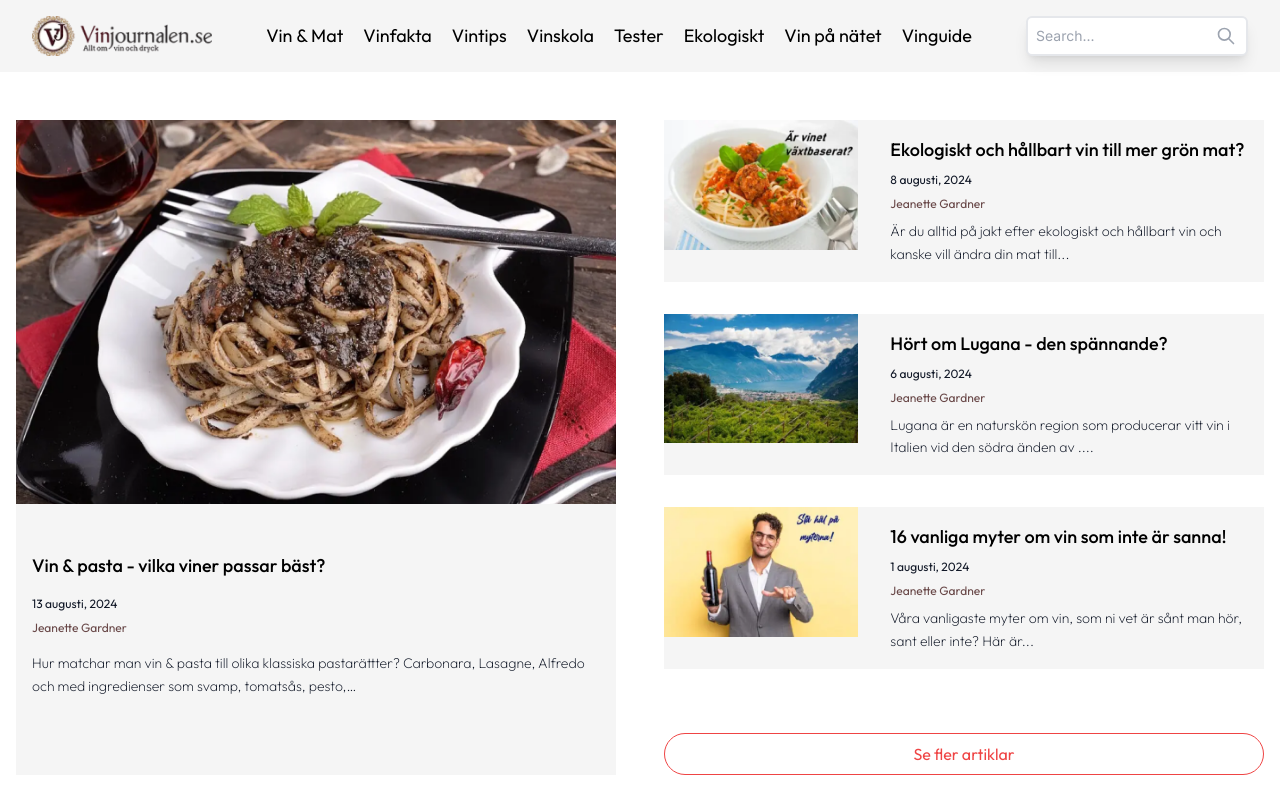
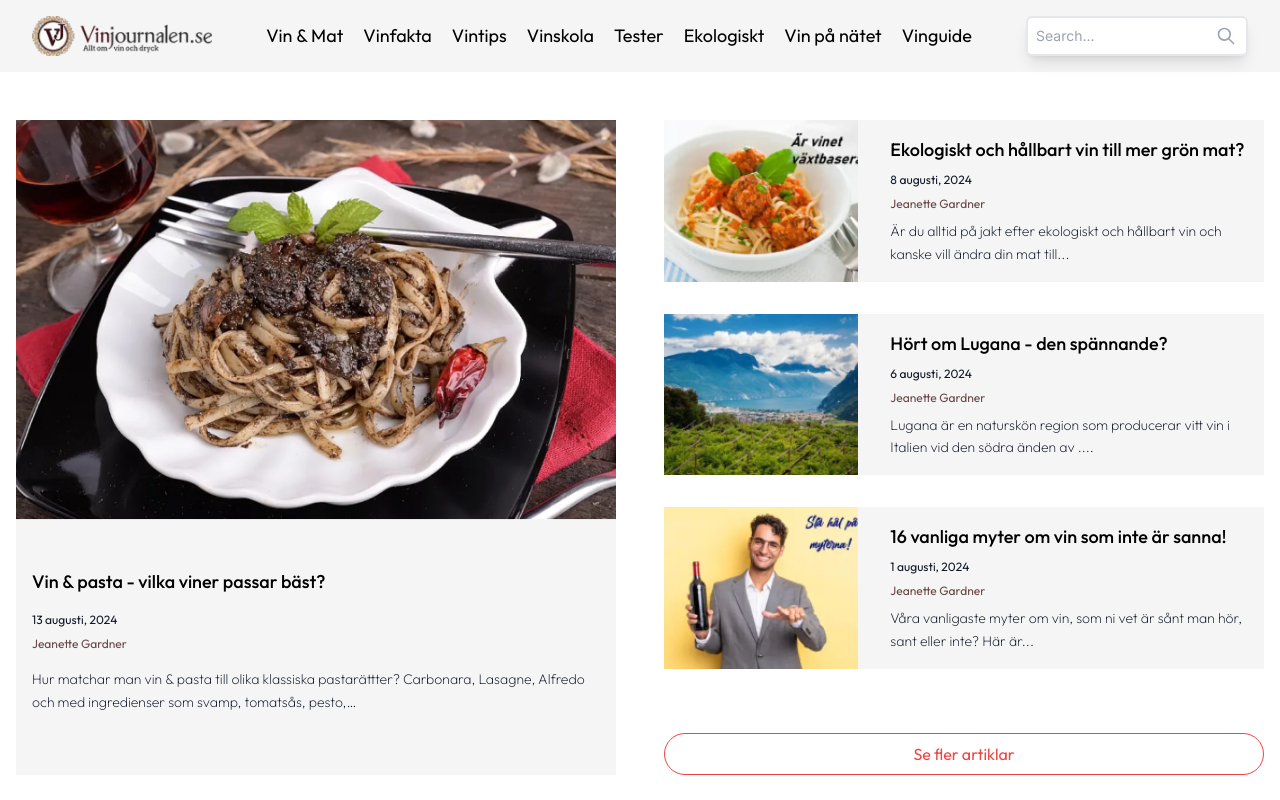
Before and after one commit to webramesh/headless-VJ, a Next.js app: page / in a window 1280 px wide. Shown: the top 800 px of the page. Built offline with nearby package versions, Linux system fonts and the light colour scheme; what tailwind-hamburgers would draw is missing.

Commit message:
Added redirect at info  and fixed hero image

```diff
--- a/src/app/Components/Hero.jsx
+++ b/src/app/Components/Hero.jsx
@@ -11,8 +11,18 @@ const Hero = () => {
       <div className="flex flex-col lg:flex-row gap-8 lg:gap-12">
         {/* Main Article */}
         <div className="w-full lg:w-1/2 bg-[#f5f5f5] overflow-hidden">
-          <div className="relative h-48 sm:h-64 md:h-96">
-            <Image src={pasta} alt="Vin & pasta" className="object-cover h-full w-full" />
+          <div className="relative w-full">
+            {/* Image container with responsive padding */}
+            <div className="relative w-full h-0 pb-[66.67%] sm:pb-[50%] lg:pb-[66.67%]">
+              <Image
+                src={pasta}
+                alt="Vin & pasta"
+                layout="fill"
+                objectFit="cover"
+                objectPosition="center"
+                className="sm:object-contain lg:object-cover"
+              />
+            </div>
           </div>
           <div className="p-4">
             <h2 className="font-outfit font-medium text-black text-lg mt-4 sm:mt-8">
@@ -37,7 +47,7 @@ const Hero = () => {
           {/* Ekologiskt Article */}
           <div className="flex flex-col sm:flex-row gap-4 bg-[#f5f5f5] overflow-hidden">
             <div className="relative h-48 sm:h-auto sm:w-1/3">
-              <Image src={ekologiskt} alt="Ekologiskt" className="object-cover w-full h-full sm:h-auto" />
+              <Image src={ekologiskt} alt="Ekologiskt" layout="fill" objectFit="cover" />
             </div>
             <div className="p-4 sm:w-2/3">
               <h3 className="font-outfit font-medium text-black text-lg">
@@ -58,7 +68,7 @@ const Hero = () => {
           {/* Lugana Article */}
           <div className="flex flex-col sm:flex-row gap-4 bg-[#f5f5f5] overflow-hidden">
             <div className="relative h-48 sm:h-auto sm:w-1/3">
-              <Image src={lugana} alt="Lugana" className="object-cover w-full h-full sm:h-auto"/>
+              <Image src={lugana} alt="Lugana" layout="fill" objectFit="cover" />
             </div>
             <div className="p-4 sm:w-2/3">
               <h3 className="font-outfit font-medium text-black text-lg">
@@ -77,9 +87,9 @@ const Hero = () => {
           </div>
 
           {/* Vanliga Article */}
-          <div className="flex flex-col sm:flex-row gap-4 bg-[#f5f5f5]  overflow-hidden">
+          <div className="flex flex-col sm:flex-row gap-4 bg-[#f5f5f5] overflow-hidden">
             <div className="relative h-48 sm:h-auto sm:w-1/3">
-              <Image src={vanliga} alt="Vanliga" className="object-cover w-full h-full sm:h-auto" />
+              <Image src={vanliga} alt="Vanliga" layout="fill" objectFit="cover" />
             </div>
             <div className="p-4 sm:w-2/3">
               <h3 className="font-outfit font-medium text-black text-lg">
--- a/src/app/Components/Info.jsx
+++ b/src/app/Components/Info.jsx
@@ -3,25 +3,24 @@ import Accordion from "./Accordion";
 import Image from "next/image";
 import winetourismlogo from "@/public/winetourism.png";
 import { FontAwesomeIcon } from "@fortawesome/react-fontawesome";
-import { faArrowUpRight } from "@fortawesome/free-solid-svg-icons";
+import { faArrowRight } from "@fortawesome/free-solid-svg-icons";
 
 const Info = () => {
   return (
-    <div className=" container mx-auto">
-      <div className=" mt-4 mx-4 flex flex-col gap-4 md:flex-row md:mt-14 md:ml-12 md:gap-14">
+    <div className="container mx-auto">
+      <div className="mt-4 mx-4 flex flex-col gap-4 md:flex-row md:mt-14 md:ml-12 md:gap-14">
         <div className="w-full md:w-[64%] flex flex-col">
-          <h1 className="font-outfit font-medium text-2xl text-black tracking-normal ">
+          <h1 className="font-outfit font-medium text-2xl text-black tracking-normal">
             Ett vinmagasin om mat och vin samt andra drycker
           </h1>
           <div className="mt-4">
             <h3 className="font-outfit text-sm text-gray-500 w-full justify-normal leading-4">
-              {" "}
               Vi skriver om mat och vin samt andra drycker. Du kan även läsa om
               annat som händer i vinvärlden. Vinjournalen.se har ständigt kunnat
               överträffa våra förväntningar och vi strävar efter att
               kontinuerligt öka trafiken till vår webb och på sociala medier och
               fånga alltfler våra entusiastiska vinälskande läsare till vår
-              tidning och vårt populära nyhetsbrev om vin.{" "}
+              tidning och vårt populära nyhetsbrev om vin.
             </h3>
           </div>
           <div className="mt-4">
@@ -45,7 +44,7 @@ const Info = () => {
             </h3>
           </div>
           <div className="mt-4">
-            <h2 className="font-outfit font-medium  text-lg md:text-xl text-black tracking-normal">
+            <h2 className="font-outfit font-medium text-lg md:text-xl text-black tracking-normal">
               Frågor och Svar om Vinjournalen.se
             </h2>
           </div>
@@ -53,62 +52,43 @@ const Info = () => {
             <Accordion />
           </div>
         </div>
-        <div className="">
+        <div>
           <div className="flex flex-start flex-col gap-4">
             <Image src={winetourismlogo} alt="Logo" className="object-cover" />
             <div className="font-outfit text-base font-medium text-red-500">
               Vinturism | boka vingårdsbesök
             </div>
-            <div className="font-outfit text-lg text-gray-500 font-extralight  w-full justify-normal leading-5">
+            <div className="font-outfit text-lg text-gray-500 font-extralight w-full justify-normal leading-5">
               Besök winetourism.com och upptäck spännande
               <br /> vindestinationer över hela världen.
             </div>
-            <div className="font-outfit text-lg text-gray-500 font-extralight  w-full justify-normal leading-5">
-              Mer läsning om vingårdsbesök på <br /> vinjournalen.se
+            <div className="font-outfit text-lg text-gray-500 font-extralight w-full justify-normal leading-5">
+              Mer läsning om vingårdsbesök på <br /> vinjournalen.se
             </div>
           </div>
           <div className="mt-8">
             <h1 className="font-outfit text-xl text-black">Senaste nytt</h1>
           </div>
-          <div className="font-outfit text-lg mt-4 text-gray-500 font-extralight  w-full justify-normal leading-5">
-            <div>
+          <div className="font-outfit text-lg mt-4 text-gray-500 font-extralight w-full justify-normal leading-5">
+            <div className="flex justify-between items-center">
               <h3>Vingårdar kämpar mot mögel</h3>
-              <FontAwesomeIcon
-                icon={faArrowUpRight}
-                className="w-5 h-5 text-black"
-              />
+              <FontAwesomeIcon icon={faArrowRight} className="w-4 h-4 text-black" />
             </div>
-            <div>
-              <h3 className="pt-3">Malmös presenterar en ny dryckesmässa!</h3>
-              <FontAwesomeIcon
-                icon={faArrowUpRight}
-                className="w-5 h-5 text-black"
-              />
+            <div className="flex justify-between items-center pt-3">
+              <h3>Malmös presenterar en ny dryckesmässa!</h3>
+              <FontAwesomeIcon icon={faArrowRight} className="w-4 h-4 text-black" />
             </div>
-            <div>
-              <h3 className="pt-3">
-                Missa inte Tranås Vinfestival i september!
-              </h3>
-              <FontAwesomeIcon
-                icon={faArrowUpRight}
-                className="w-5 h-5 text-black"
-              />
+            <div className="flex justify-between items-center pt-3">
+              <h3>Missa inte Tranås Vinfestival i september!</h3>
+              <FontAwesomeIcon icon={faArrowRight} className="w-4 h-4 text-black" />
             </div>
-            <div>
-              <h3 className="pt-3">
-                Missa inte Tranås Vinfestival i september!
-              </h3>
-              <FontAwesomeIcon
-                icon={faArrowUpRight}
-                className="w-5 h-5 text-black"
-              />
+            <div className="flex justify-between items-center pt-3">
+              <h3>Missa inte Tranås Vinfestival i september!</h3>
+              <FontAwesomeIcon icon={faArrowRight} className="w-4 h-4 text-black" />
             </div>
-            <div>
-              <h3 className="pt-3">Påskön får egen vinappellation</h3>
-              <FontAwesomeIcon
-                icon={faArrowUpRight}
-                className="w-5 h-5 text-black"
-              />
+            <div className="flex justify-between items-center pt-3">
+              <h3>Påskön får egen vinappellation</h3>
+              <FontAwesomeIcon icon={faArrowRight} className="w-4 h-4 text-black" />
             </div>
           </div>
         </div>
```
